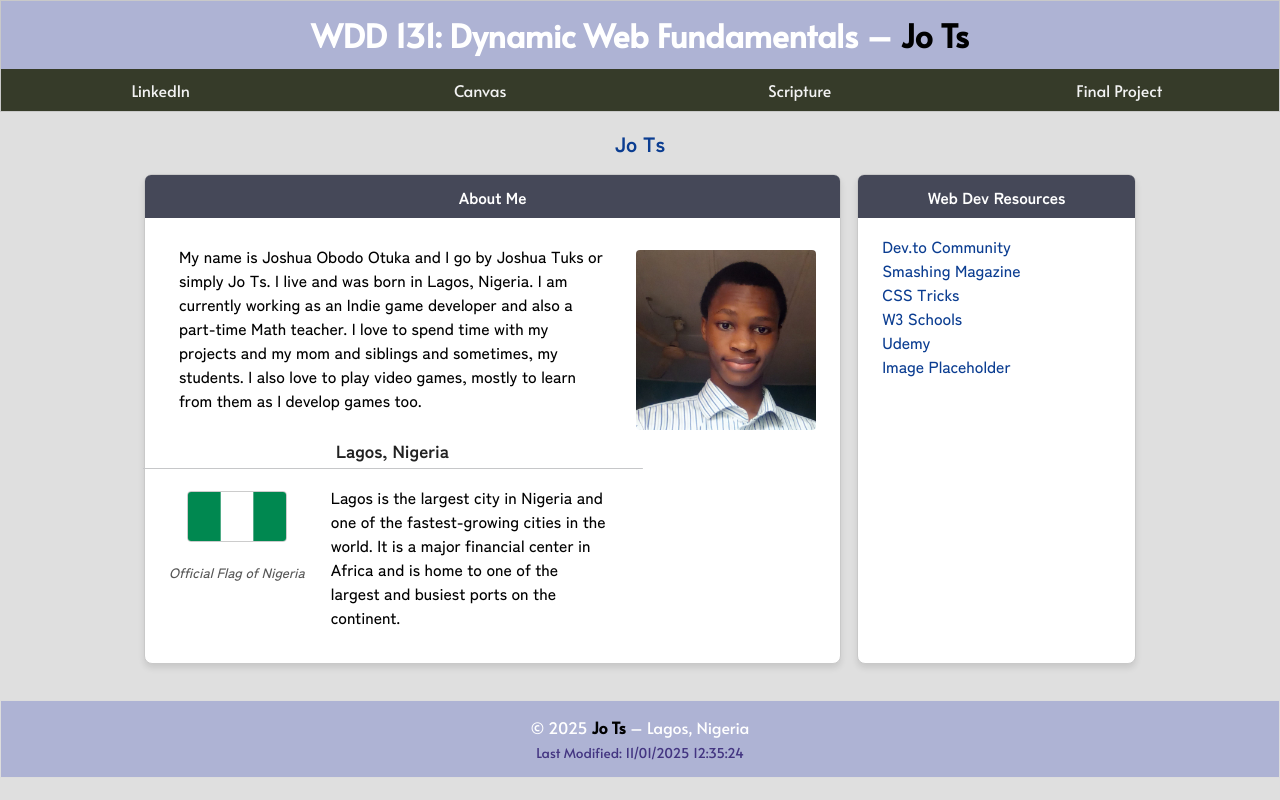
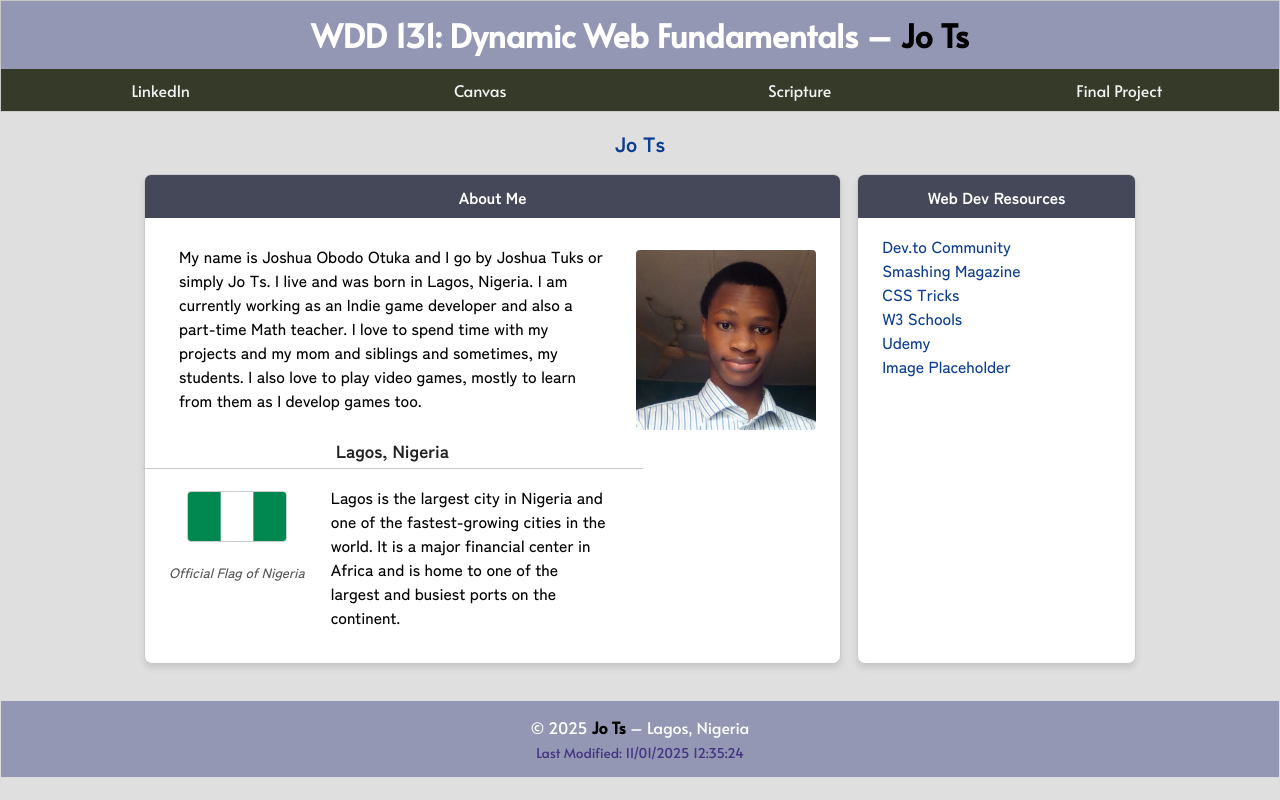
Before and after one commit to J-o-T-s/wdd131, a plain HTML site: page index.html in a window 1280 px wide. Drawn offline with Linux system fonts and the light colour scheme.

Commit message:
Fixed issues and warnings from Audit Tool v2.5

```diff
--- a/styles/base.css
+++ b/styles/base.css
@@ -21,7 +21,7 @@ header{
     width: 100%;
     margin: 0 auto;
     border: 1px solid #c9c9c9;
-    background-color: #aeb3d4;
+    background-color: #9397b3;
 }
 
 #course-title{
@@ -250,7 +250,7 @@ h5::after {
 footer{
     width: 100%;
     margin: 0 auto;
-    background-color: #aeb3d4;
+    background-color: #9397b3;
     color: #ffffff;
     border: 1px solid #ddd;
     font-family: "Alata", sans-serif;
```
Also changed, not shown: index.html (+2 -0 lines).
